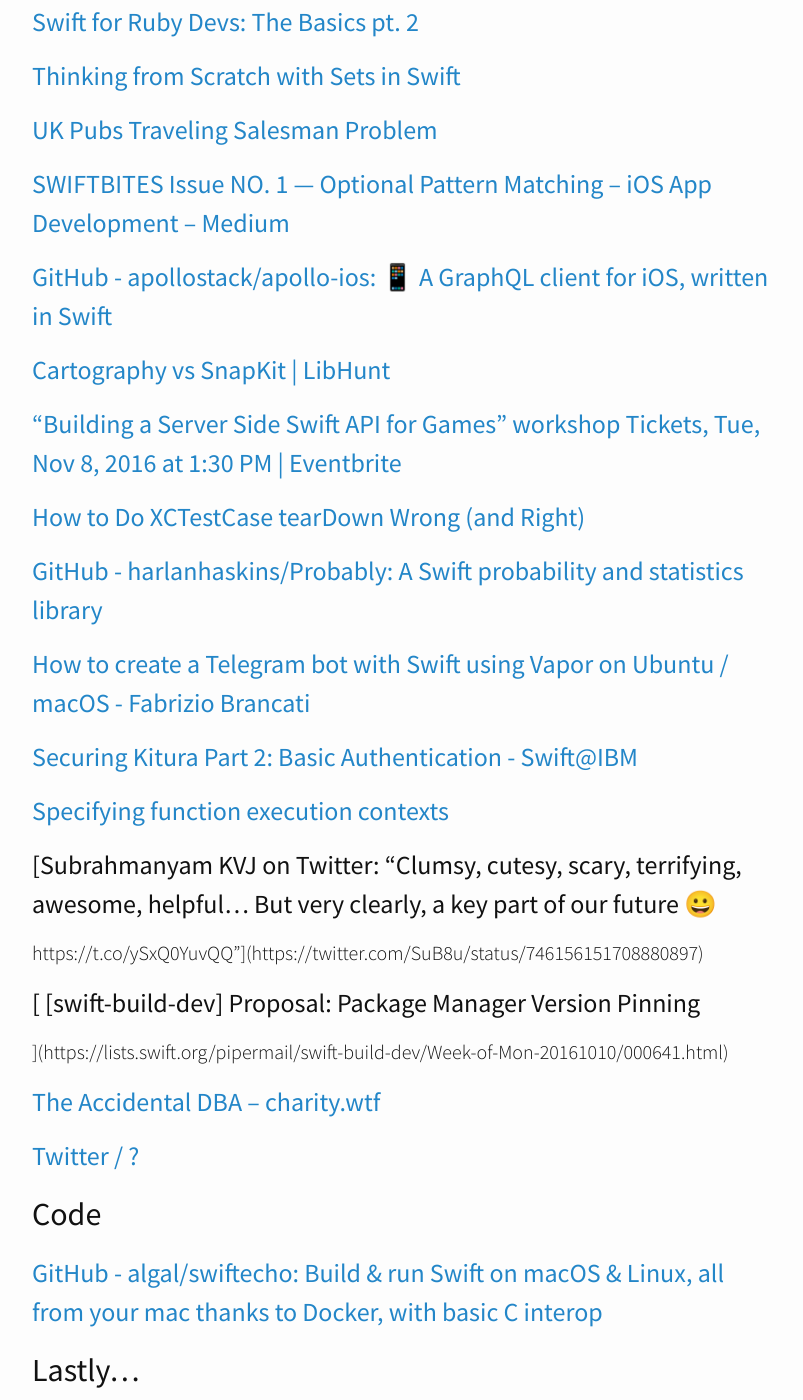
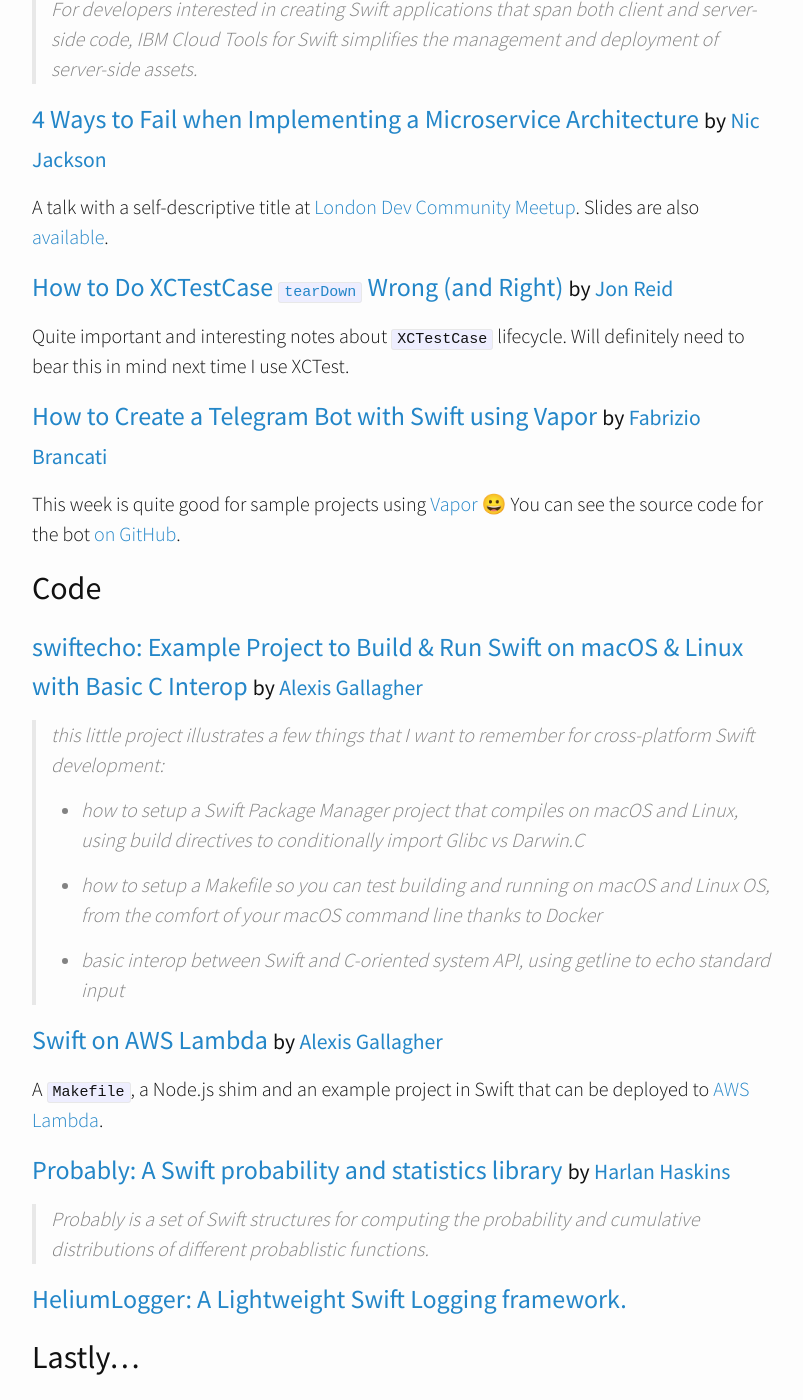
Before and after one commit to ServerSwift/serverswift.tech, a Jekyll site: the page built from _posts/2016-10-20-issue14.markdown, in a window 1280 px wide and 1400 px high, scrolled down 1529 px. Shown: the whole window, without its empty margins (238-1041 px from the left). Built offline with Jekyll 4.4.1, drawn with Linux system fonts in a browser that asks for light colours; nearby versions of some CDN libraries; some of the changed text lies outside the part shown.

Commit message:
Issue #14 final draft

```diff
--- a/_posts/2016-10-20-issue14.markdown
+++ b/_posts/2016-10-20-issue14.markdown
@@ -6,125 +6,77 @@
 
 ## Links
 
-### [Application Monitoring for Swift Backends, First Update](https://blog.astrocat.tech/application-monitoring-for-swift-backends-first-update-25f63e5c89a2)
+### [Server-Side Swift with Vapor: Getting Started](https://videos.raywenderlich.com/screencasts/server-side-swift-with-vapor-getting-started) <small>by [Ray Wenderlich](https://twitter.com/rwenderlich)</small>
 
+A short tutorial video with a simple example using [Vapor](http://vapor.codes) and hosted on [Heroku](http://heroku.com).
 
+### [Securing Kitura Part 2: Basic Authentication](https://developer.ibm.com/swift/2016/10/17/securing_kitura_basic_authentication/) <small>by [Gelareh Taban](https://twitter.com/gadphly)</small>
 
-### [Full-stack Swift - Part 1 - codecentric Blog : codecentric Blog](https://blog.codecentric.de/en/2016/10/full-stack-swift-part-1/)
+An overview of [Kitura-Credentials](https://github.com/IBM-Swift/Kitura-Credentials)
+middleware and example code for both basic and digest authentication.
 
+### [Application Monitoring for Swift Backends, First Update](https://blog.astrocat.tech/application-monitoring-for-swift-backends-first-update-25f63e5c89a2) <small>by [Max Desiatov](https://twitter.com/maxdesiatov)</small>
 
+An update about my progress with [dev tools for server-side Swift](https://www.astrocat.tech)
+I'm currently building.
 
-### [Patrick Bohrer - Technical Lead of Swift@IBM - SwiftCoders](http://pca.st/6qg1)
+### [Type Erasers in Swift](http://chris.eidhof.nl/post/type-erasers-in-swift/) <small>by [Chris Eidhof](https://twitter.com/chriseidhof)</small>
 
+Ever seen `Protocol can only be used as a generic constraint because it has Self or associated type requirements`
+compiler error? This article covers a few ways to work around that.
 
+### [Full-Stack Swift - Part 1](https://blog.codecentric.de/en/2016/10/full-stack-swift-part-1/) <small>by [Milan Stevanovic](https://twitter.com/FathVader)</small>
 
-### [Highlights from "Benchmarks for the Top SSS Frameworks vs. Node.js" Study](https://youtu.be/qNMWcQVd1m0?t=34m3s)
+A slightly more sophisticated example of an app using [Vapor](https://vapor.codes).
+The article covers both client and server code and communication is implemented
+with [swift-protobuf](https://github.com/apple/swift-protobuf).
+Code is [available on GitHub](https://github.com/milanstevanovic/Bookshelf).
 
+### [Highlights from "Benchmarks for the Top SSS Frameworks vs. Node.js" Study](https://youtu.be/qNMWcQVd1m0?t=34m3s) <small>by [Ryan Collins](https://twitter.com/rymcol)</small>
 
-### [IBM Cloud Tools for Swift - TodoList Tutorial - YouTube](https://m.youtube.com/watch?feature=youtu.be&v=_7rFQg-465E)
+More details about [the benchmarks](https://medium.com/@rymcol/linux-ubuntu-benchmarks-for-server-side-swift-vs-node-js-db52b9f8270b#.72ny1ydj7)
+I've covered in [the previous issue](https://www.serverswift.tech/2016/10/13/issue13.html).
 
+### [IBM Cloud Tools for Swift - TodoList Tutorial](https://youtu.be/_7rFQg-465E)
 
+> For developers interested in creating Swift applications that span both client and server-side code, IBM Cloud Tools for Swift simplifies the management and deployment of server-side assets.
 
-### [How breakpoints are set – Satabdi Das](http://majantali.net/2016/10/how-breakpoints-are-set/)
+### [4 Ways to Fail when Implementing a Microservice Architecture](https://youtu.be/g-1oAKSBBJM) <small>by [Nic Jackson](http://twitter.com/sheriffjackson)</small>
 
-https://about.me/satabdi
+A talk with a self-descriptive title at [London Dev Community Meetup](https://www.meetup.com/London-Dev-Community/events/231917279/). Slides are also [available](https://drive.google.com/file/d/0B6Qsq3BXRaqFdnZhb2NZdjdnZnc/view).
 
-### [4 Ways to Fail when Implementing a Microservice Architecture - Nic Jackson at London Dev Community - YouTube](https://m.youtube.com/watch?t=20s&v=g-1oAKSBBJM)
+### [How to Do XCTestCase `tearDown` Wrong (and Right)](http://qualitycoding.org/teardown/) <small>by [Jon Reid](https://twitter.com/qcoding/)</small>
 
+Quite important and interesting notes about `XCTestCase` lifecycle.
+Will definitely need to bear this in mind next time I use XCTest.
 
+### [How to Create a Telegram Bot with Swift using Vapor](https://www.fabriziobrancati.com/posts/how-create-telegram-bot-swift-vapor-ubuntu-macos) <small>by [Fabrizio Brancati](https://twitter.com/infinity4all)</small>
 
-### [Server Side Swift with Vapor: Getting Started | Ray Wenderlich](https://videos.raywenderlich.com/screencasts/server-side-swift-with-vapor-getting-started)
-
-
-
-
-
-
-### [Specifying function execution contexts](https://www.cocoawithlove.com/blog/specifying-execution-contexts.html)
-
-
-
-### [Sean O'Dowd ⚰ on Twitter: "damn someone at apple needs a hug
-
-"_thereIsNoSadnessLikeTheDeathOfOptimism" https://t.co/4cGoVuvvGp"](https://twitter.com/nicetrysean/status/788194924411760640)
-
-
-
-### [I Am Devloper on Twitter: "Pushing to production https://t.co/UcMYVMfdle"](https://twitter.com/iamdevloper/status/788153043372150784)
-
-
-
-### [Objective-C  id  as Swift  Any  - Swift Blog - Apple Developer](https://developer.apple.com/swift/blog/?id=39)
-
-
-
-### [Swift for Ruby Devs: The Basics pt. 2](https://whatilearnedtoday.io/swift-for-ruby-devs-the-basics-pt-2/)
-
-
-
-### [Thinking from Scratch with Sets in Swift](https://medium.cobeisfresh.com/thinking-from-scratch-with-sets-in-swift-1b3050a76e45#.yk98f6tdm)
-
-
-
-### [UK Pubs Traveling Salesman Problem](http://www.math.uwaterloo.ca/tsp/pubs/)
-
-
-
-### [SWIFTBITES Issue NO. 1 — Optional Pattern Matching – iOS App Development – Medium](https://medium.com/ios-os-x-development/swiftbites-issue-no-1-an-optional-feature-i-didnt-know-so-far-4d417272f13b#.dz6bq8bf6)
-
-
-
-### [GitHub - apollostack/apollo-ios: 📱 A GraphQL client for iOS, written in Swift](https://github.com/apollostack/apollo-ios)
-
-
-
-### [Cartography vs SnapKit | LibHunt](http://buff.ly/2exgmNn)
-
-
-
-### [“Building a Server Side Swift API for Games” workshop Tickets, Tue, Nov 8, 2016 at 1:30 PM | Eventbrite](https://www.eventbrite.com/e/building-a-server-side-swift-api-for-games-workshop-tickets-28396357269)
-
-
-
-### [How to Do XCTestCase tearDown Wrong (and Right)](http://qualitycoding.org/teardown/)
-
-
-
-### [GitHub - harlanhaskins/Probably: A Swift probability and statistics library](https://github.com/harlanhaskins/Probably)
-
-
-
-### [How to create a Telegram bot with Swift using Vapor on Ubuntu / macOS - Fabrizio Brancati](https://www.fabriziobrancati.com/posts/how-create-telegram-bot-swift-vapor-ubuntu-macos)
-
-
-
-### [Securing Kitura Part 2: Basic Authentication - Swift@IBM](https://developer.ibm.com/swift/2016/10/17/securing_kitura_basic_authentication/)
-
-
-
-### [Specifying function execution contexts](https://www.cocoawithlove.com/blog/specifying-execution-contexts.html)
-
-
-
-### [Subrahmanyam KVJ on Twitter: "Clumsy, cutesy, scary, terrifying, awesome, helpful... But very clearly, a key part of our future 😀
-https://t.co/ySxQ0YuvQQ"](https://twitter.com/SuB8u/status/746156151708880897)
-
-
-
-### [ [swift-build-dev] Proposal: Package Manager Version Pinning
-   ](https://lists.swift.org/pipermail/swift-build-dev/Week-of-Mon-20161010/000641.html)
-
-
-
-### [The Accidental DBA – charity.wtf](https://charity.wtf/2016/10/02/the-accidental-dba/)
-
-
-
-### [Twitter / ?](https://twitter.com/sprinkIing/status/786689911525109760)
-
+This week is quite good for sample projects using [Vapor](http://vapor.codes) 😀 You can see the source code for the bot [on GitHub](https://github.com/FabrizioBrancati/SwiftyBot).
 
 ## Code
 
-### [GitHub - algal/swiftecho: Build & run Swift on macOS & Linux, all from your mac thanks to Docker, with basic C interop](https://github.com/algal/swiftecho)
+### [swiftecho: Example Project to Build & Run Swift on macOS & Linux with Basic C Interop](https://github.com/algal/swiftecho) <small>by [Alexis Gallagher](https://twitter.com/alexisgallagher)</small>
+
+> this little project illustrates a few things that I want to remember for cross-platform Swift development:
+>
+> * how to setup a Swift Package Manager project that compiles on macOS and Linux, using build directives to conditionally import Glibc vs Darwin.C
+>
+> * how to setup a Makefile so you can test building and running on macOS and Linux OS, from the comfort of your macOS command line thanks to Docker
+>
+> * basic interop between Swift and C-oriented system API, using getline to echo standard input
+
+### [Swift on AWS Lambda](https://github.com/algal/SwiftOnLambda) <small>by [Alexis Gallagher](https://twitter.com/alexisgallagher)</small>
+
+A `Makefile`, a Node.js shim and an example project in Swift that can be deployed to
+[AWS Lambda](https://aws.amazon.com/lambda/).
+
+### [Probably: A Swift probability and statistics library](https://github.com/harlanhaskins/Probably) <small>by [Harlan Haskins](https://twitter.com/harlanhaskins)</small>
+
+> Probably is a set of Swift structures for computing the probability and cumulative distributions of different probablistic functions.
+
+### [HeliumLogger: A Lightweight Swift Logging framework.](https://github.com/IBM-Swift/HeliumLogger)
 
 ## Lastly...
+
+### [`[NSManagedObjectContext _thereIsNoSadnessLikeTheDeathOfOptimism];`](https://twitter.com/nicetrysean/status/788194924411760640)
```
